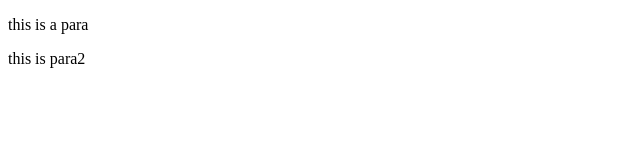
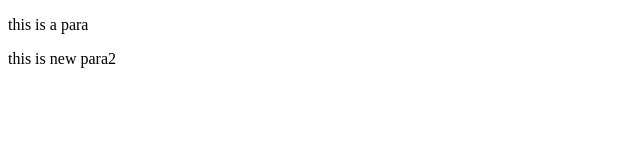
Before and after one commit to Anshul00739/git-test, a website: page index.html in a window 1280 px wide. Shown: the full height of the page, 0-640 px from the left. Drawn offline with Linux system fonts and the light colour scheme.

Commit message:
fourth Commit

```diff
--- a/index.html
+++ b/index.html
@@ -7,6 +7,6 @@
 </head>
 <body>
     <p>this is a para</p>
-    <p>this is para2</p>
+    <p>this is new para2</p>
 </body>
 </html>
```
Also changed, not shown: package.json (added, +25 -0 lines), 2 other files.
